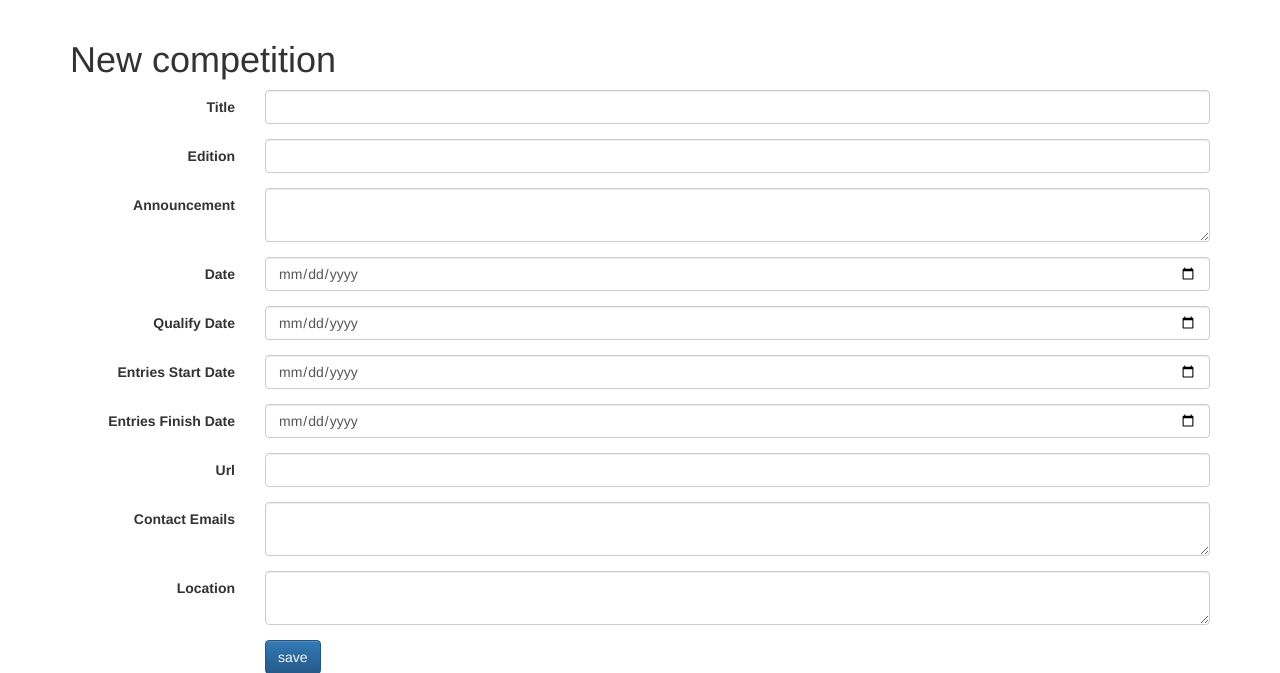
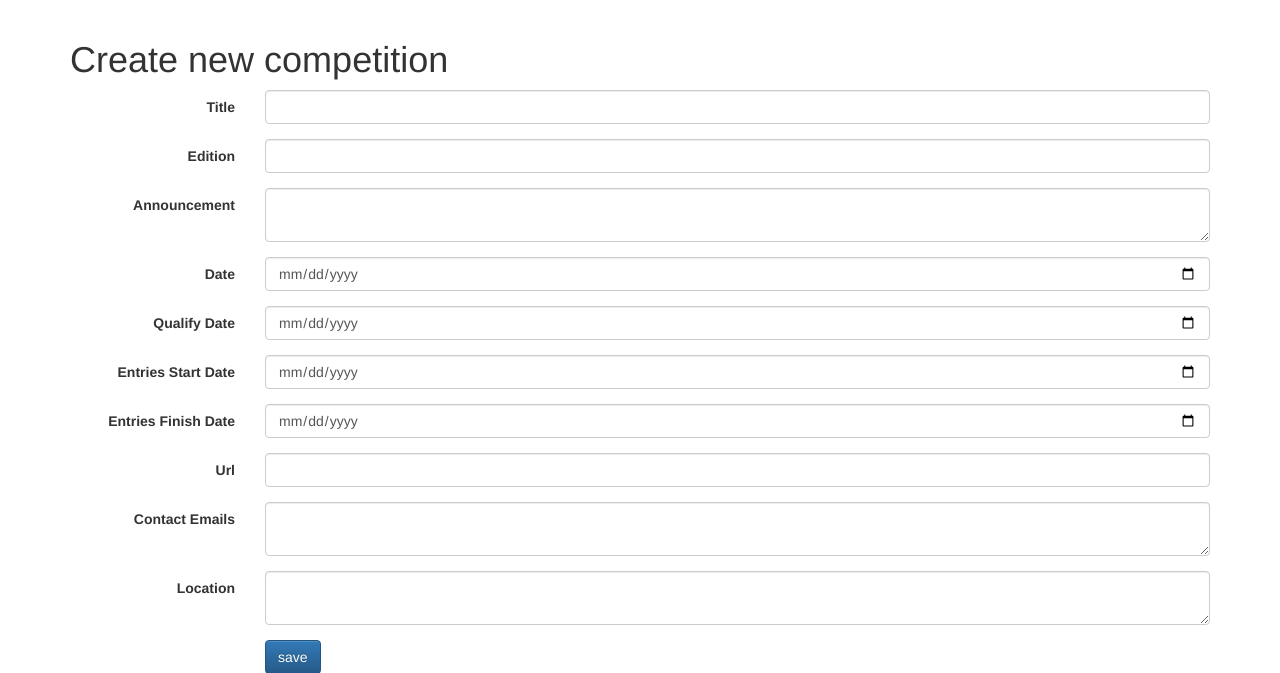
Before and after one commit to zgoda/hbcomp, a Flask app: page /comp/create in a window 1280 px wide. Shown: the part 51-724 px from the top of the page. Run offline with Flask 2, Linux system fonts and the light colour scheme; some libraries are stand-ins or nearby versions.

Commit message:
Missing block

```diff
--- a/hbapp/models.py
+++ b/hbapp/models.py
@@ -36,6 +36,9 @@ class User(db.Model, ModelMixin):
 
     def get_id(self):
         return unicode(self.id)
+
+    def get_full_name(self):
+        return self.name or self.email
 
 
 class Category(db.Model, ModelMixin):
--- a/hbapp/templates/comp/form.html
+++ b/hbapp/templates/comp/form.html
@@ -1,9 +1,9 @@
 {% extends "comp/base.html" %}
 {% import "macros/forms.html" as forms %}
 
-{% block pagetitle %}{% if form.instance %}Modify competition "{{ form.instance.title }}"{% else %}Create new competition{% endif %}{% endblock %}
+{% block pagetitle %}{% if form.instance %}{{ gettext('Modify competition %(name)s', name=form.instance.title) }}{% else %}{% trans %}Create new competition{% endtrans %}{% endif %}{% endblock %}
 
 {% block content %}
-<h1>{% if form.instance %}Modify competition "{{ form.instance.title }}"{% else %}New competition{% endif %}</h1>
+<h1>{% if form.instance %}{{ gettext('Modify competition %(name)s', name=form.instance.title) }}{% else %}{% trans %}Create new competition{% endtrans %}{% endif %}</h1>
 {{ forms.render_horizontal_form(form, action_url=url_for('comp.create'), action_text=gettext('save')) }}
 {% endblock %}
--- a/hbapp/templates/profile/details.html
+++ b/hbapp/templates/profile/details.html
@@ -1,5 +1,7 @@
 {% extends "profile/base.html" %}
 {% import "macros/forms.html" as forms %}
+
+{% block pagetitle %}{{ gettext('Account data for user %(name)s', name=current_user.get_full_name()) }}{% endblock %}
 
 {% block content %}
 {{ forms.render_horizontal_form(form, action_url=url_for('profile.details', user_id=current_user.id), action_text=gettext('save')) }}
```
